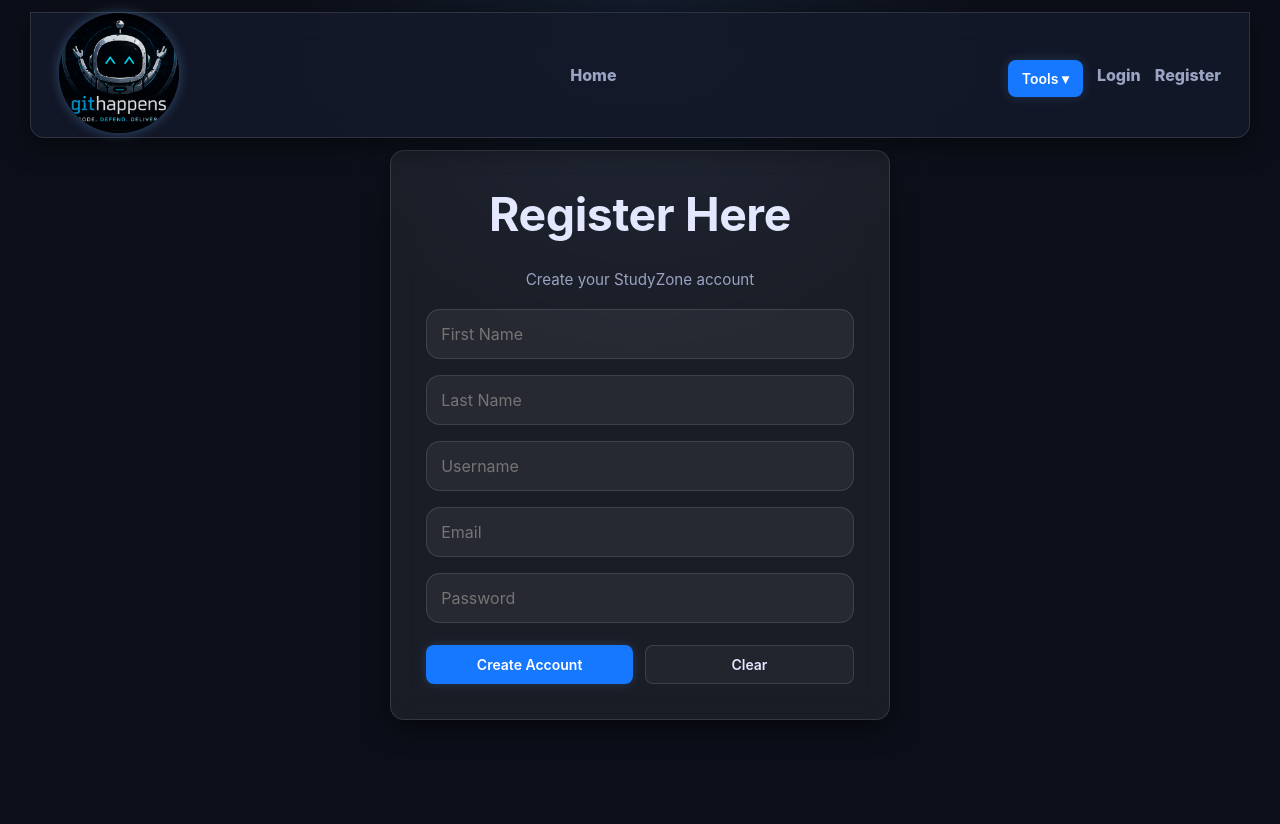
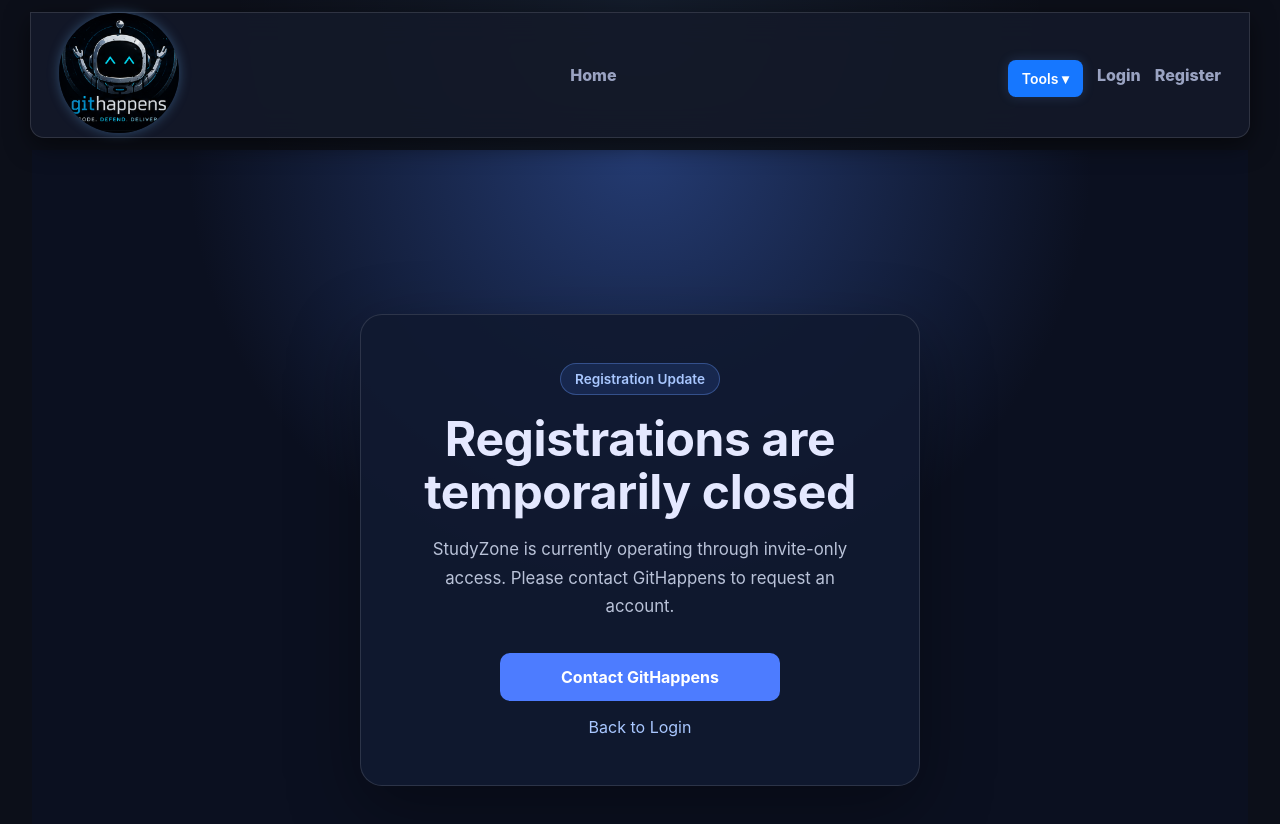
Before and after one commit to sandhusamit/StudyZone_V1_phase1_GitHappens, a React (Vite) app: page /register in a window 1280 px wide. Shown: the top 824 px of the page. Before the commit the page ends 800 px from the top, so only its background shows below. Built offline with nearby package versions, Linux system fonts and the light colour scheme; no server answers.

Commit message:
completion of phase.. for now. No bugs detected.

```diff
--- /dev/null
+++ b/client/src/pages/RegistrationUnavailable.jsx
@@ -0,0 +1,41 @@
+import { Link } from "react-router-dom";
+import "./styles/RegistrationUnavailable.css";
+
+export default function RegistrationUnavailable() {
+  const contactEmail = "ssand139@my.centennialcollege.ca";
+
+  const subject = encodeURIComponent("StudyZone Registration Request");
+  const body = encodeURIComponent(
+    "Hello GitHappens,\n\nI would like to request access to StudyZone."
+  );
+
+  return (
+    <main className="registration-unavailable">
+      <section className="registration-card">
+        <span className="registration-badge">
+          Registration Update
+        </span>
+
+        <h1>Registrations are temporarily closed</h1>
+
+        <p>
+          StudyZone is currently operating through invite-only access.
+          Please contact GitHappens to request an account.
+        </p>
+
+        <div className="registration-actions">
+          <a
+            className="contact-button"
+            href={`mailto:${contactEmail}?subject=${subject}&body=${body}`}
+          >
+            Contact GitHappens
+          </a>
+
+          <Link className="login-link" to="/login">
+            Back to Login
+          </Link>
+        </div>
+      </section>
+    </main>
+  );
+}
--- /dev/null
+++ b/client/src/pages/styles/RegistrationUnavailable.css
@@ -0,0 +1,83 @@
+.registration-unavailable {
+  min-height: 100vh;
+  display: grid;
+  place-items: center;
+  padding: 24px;
+  background:
+    radial-gradient(circle at top, #243b72 0%, transparent 45%),
+    #0b1020;
+  color: #ffffff;
+}
+
+.registration-card {
+  width: min(100%, 560px);
+  padding: 48px 36px;
+  text-align: center;
+  background: rgba(17, 25, 48, 0.92);
+  border: 1px solid rgba(255, 255, 255, 0.12);
+  border-radius: 22px;
+  box-shadow: 0 24px 70px rgba(0, 0, 0, 0.35);
+}
+
+.registration-badge {
+  display: inline-block;
+  margin-bottom: 18px;
+  padding: 7px 14px;
+  color: #a9c7ff;
+  background: rgba(70, 125, 255, 0.14);
+  border: 1px solid rgba(105, 154, 255, 0.35);
+  border-radius: 999px;
+  font-size: 0.85rem;
+  font-weight: 600;
+}
+
+.registration-card h1 {
+  margin: 0 0 16px;
+  font-size: clamp(2rem, 5vw, 3rem);
+  line-height: 1.1;
+}
+
+.registration-card p {
+  max-width: 460px;
+  margin: 0 auto;
+  color: #b9c2d8;
+  font-size: 1.05rem;
+  line-height: 1.7;
+}
+
+.registration-actions {
+  display: flex;
+  flex-direction: column;
+  align-items: center;
+  gap: 16px;
+  margin-top: 32px;
+}
+
+.contact-button {
+  display: inline-flex;
+  justify-content: center;
+  width: min(100%, 280px);
+  padding: 14px 22px;
+  color: #ffffff;
+  background: #4d7cff;
+  border-radius: 10px;
+  font-weight: 700;
+  text-decoration: none;
+  transition:
+    transform 0.2s ease,
+    background 0.2s ease;
+}
+
+.contact-button:hover {
+  background: #3768ed;
+  transform: translateY(-2px);
+}
+
+.login-link {
+  color: #a9c7ff;
+  text-decoration: none;
+}
+
+.login-link:hover {
+  text-decoration: underline;
+}
--- a/client/src/routes/MainRouter.jsx
+++ b/client/src/routes/MainRouter.jsx
@@ -7,6 +7,7 @@
 import Home from "../pages/Home";
 import Login from "../pages/Login";
 import Register from "../pages/Register";
+import RegistrationUnavailable from "../pages/RegistrationUnavailable";
 import Dashboard from "../pages/Dashboard";
 import QuizList from "../pages/QuizList";
 import QuizPlay from "../pages/QuizPlay";
@@ -29,7 +30,7 @@
         <Route path="/" element={<Home />} />
 
         <Route path="/login" element={<Login />} />
-        <Route path="/register" element={<Register />} />
+        <Route path="/register" element={<RegistrationUnavailable />} />
 
         <Route path="/diagram" element={<DiagramQuestion />} />
         <Route path="/create-diagram" element={<CreateDiagramQuestion />} />
```
Also changed, not shown: client/src/pages/RegisterBlocked.jsx (deleted), 5 other files (tests, documents, lock files or other folders).
